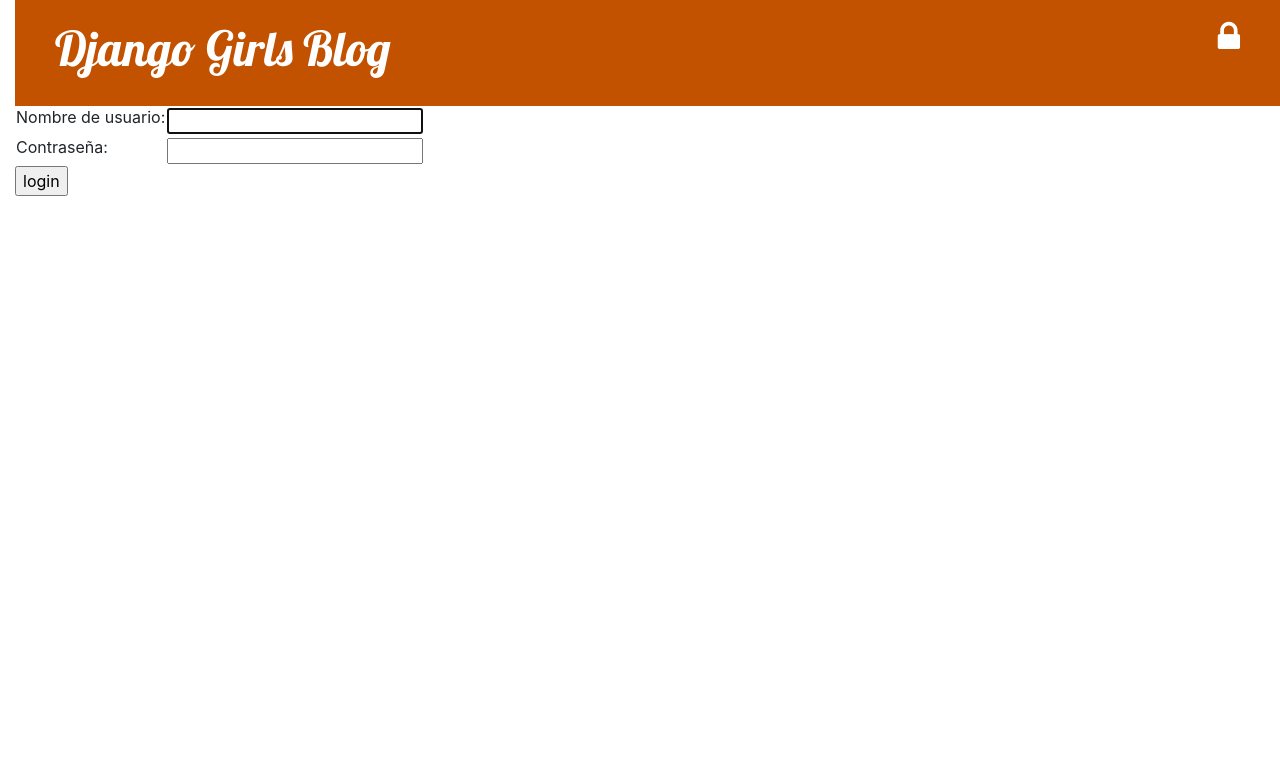
After one commit to Jonhy07/cursoDJango, a Django app: page /accounts/login/ in a window 1280 px wide. The commit adds this page. Shown: the top 783 px of the page. Run offline with Django 3.2, Linux system fonts and the light colour scheme; some libraries are stand-ins or nearby versions.

Commit message:
terminando...

```diff
--- a/MiProyecto/MiProyecto/settings.py
+++ b/MiProyecto/MiProyecto/settings.py
@@ -123,6 +123,8 @@
 # Static files (CSS, JavaScript, Images)
 # https://docs.djangoproject.com/en/3.1/howto/static-files/
 
-STATIC_URL = '/static/'
+STATIC_URL = 'static/'
 
-STATIC_ROOT = os.path.join(BASE_DIR, 'static')
+STATIC_ROOT = os.path.join(BASE_DIR, 'static/')
+
+LOGIN_REDIRECT_URL = '/'
--- a/MiProyecto/MiProyecto/urls.py
+++ b/MiProyecto/MiProyecto/urls.py
@@ -16,8 +16,12 @@
 from django.conf.urls import url
 from django.contrib import admin
 from django.urls import path, include
+from django.contrib.auth import views as auth_views
 
 urlpatterns = [
     path('admin/', admin.site.urls),
+    path('accounts/login/', auth_views.LoginView.as_view(), name='login'),
+    path('accounts/logout/', auth_views.LogoutView.as_view(next_page='/'), name='logout'),
+    #path('accounts/', include('django.contrib.auth.urls')),
     path('',include('blog.urls')),
 ]
--- a/MiProyecto/blog/templates/blog/base.html
+++ b/MiProyecto/blog/templates/blog/base.html
@@ -14,7 +14,11 @@
     <body>
         <div class="page-header">
             {% if user.is_authenticated %}
+                <a href="{% url 'publicacion_borrador_lista' %}" class="top-menu"><span class="fa fa-edit"></span></a>
                 <a href="{% url 'publicacion_nueva' %}" class="top-menu"><span class="fa fa-plus-square"></span></a>
+               <p class="top-menu">Saludos {{ user.username }} <small>(<a href="{% url 'logout' %}">Cerrar Sesion</a>)</small></p>
+            {% else %}
+                <a href="{% url 'login' %}" class="top-menu"><span class="fa fa-lock"></span></a>
             {% endif %}
             <h1><a href="/">Django Girls Blog</a></h1>
         </div>
--- a/MiProyecto/blog/templates/blog/publicacion_detalle.html
+++ b/MiProyecto/blog/templates/blog/publicacion_detalle.html
@@ -5,7 +5,10 @@
             <div class="date">
                 {{ publicacion.fecha_publicacion }}
             </div>
+        {% else %}
+            <a class="btn btn-default" href="{% url 'publicacion_publicar' pk=publicacion.pk %}">Publicar</a>
         {% endif %}
+        <a class="btn btn-default" href="{% url 'publicacion_eliminar' pk=publicacion.pk %}"><span class="fa fa-remove"></span></a>
         <a class="btn btn-default" href="{% url 'publicacion_editar' pk=publicacion.pk %}"><span class="fa fa-pencil-square-o"></span></a>
         <h2>{{ publicacion.titulo }}</h2>
         <p>{{ publicacion.texto|linebreaksbr }}</p>
--- /dev/null
+++ b/MiProyecto/blog/templates/registration/login.html
@@ -0,0 +1,24 @@
+{% extends "blog/base.html" %}
+
+{% block content %}
+    {% if form.errors %}
+        <p>El usuario y contraseña no coinciden, porfavor intente de nuevo.</p>
+    {% endif %}
+
+    <form method="post" action="{% url 'login' %}">
+    {% csrf_token %}
+        <table>
+            <tr>
+                <td>{{ form.username.label_tag }}</td>
+                <td>{{ form.username }}</td>
+            </tr>
+            <tr>
+                <td>{{ form.password.label_tag }}</td>
+                <td>{{ form.password }}</td>
+            </tr>
+        </table>
+
+        <input type="submit" value="login" />
+        <input type="hidden" name="next" value="{{ next }}" />
+    </form>
+{% endblock %}
--- a/MiProyecto/blog/urls.py
+++ b/MiProyecto/blog/urls.py
@@ -6,4 +6,7 @@
     path('publicacion/<int:pk>/', views.publicacion_detalle, name='detalle_publicacion'),
     path('publicacion/nueva',views.publicacion_nueva,name='publicacion_nueva'),
     path('publicacion/<int:pk>/editar', views.publicacion_editar, name='publicacion_editar'),
+    path('publicacion/borrador/lista', views.publicacion_borrador_lista, name='publicacion_borrador_lista'),
+    path('publicacion/<int:pk>/publicar/', views.publicacion_publicar, name='publicacion_publicar'),
+    path('publicacion/<int:pk>/eliminar/', views.publicacion_eliminar, name='publicacion_eliminar'),
 ]
--- /dev/null
+++ b/MiProyecto/static/css/blog.css
@@ -0,0 +1,53 @@
+body {
+    padding-left: 15px;
+}
+h1 a, h2 a {
+    color: #FCA205;
+    font-family: 'Lobster';
+}
+.page-header {
+    background-color: #C25100;
+    margin-top: 0;
+    padding: 20px 20px 20px 40px;
+}
+
+.page-header h1, .page-header h1 a, .page-header h1 a:visited, .page-header h1 a:active {
+    color: #ffffff;
+    font-size: 36pt;
+    text-decoration: none;
+}
+
+.content {
+    margin-left: 40px;
+}
+
+h1, h2, h3, h4 {
+    font-family: 'Lobster', cursive;
+}
+
+.date {
+    color: #828282;
+}
+
+.save {
+    float: right;
+}
+
+.post-form textarea, .post-form input {
+    width: 100%;
+}
+
+.top-menu, .top-menu:hover, .top-menu:visited {
+    color: #ffffff;
+    float: right;
+    font-size: 26pt;
+    margin-right: 20px;
+}
+
+.post {
+    margin-bottom: 70px;
+}
+
+.post h2 a, .post h2 a:visited {
+    color: #000000;
+}
```
Also changed, not shown: MiProyecto/blog/templates/blog/publicacion_borrador_lista.html (added, +11 -0 lines), MiProyecto/blog/views.py (+20 -2 lines).
